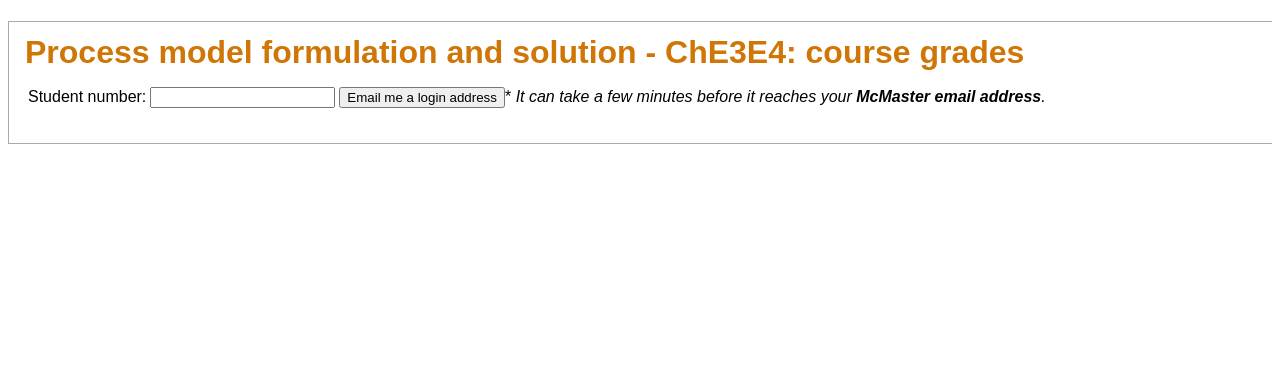
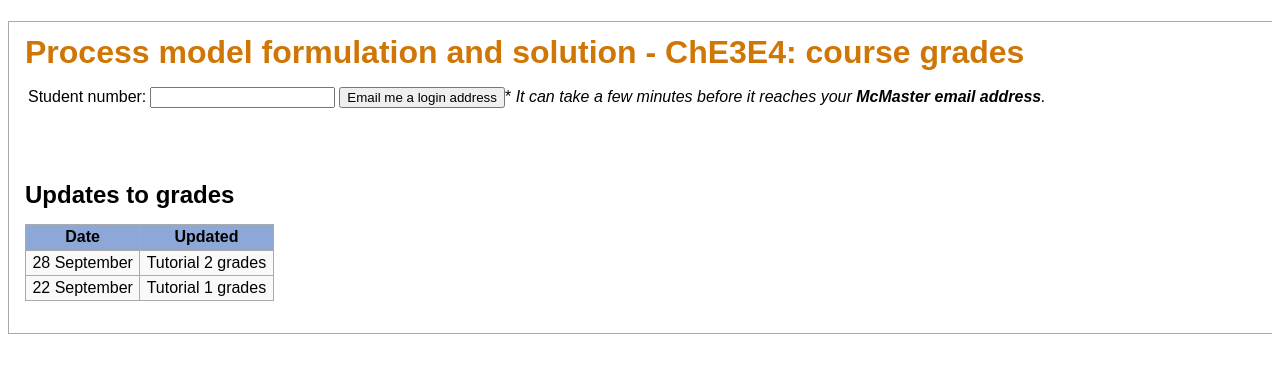
Before and after one commit to kgdunn/Django-app-grades, a Django app: template student/templates/sign_in_form.html in a window 1280 px wide. Shown: the top 373 px of the page. Run offline with Django 3.2, Linux system fonts and the light colour scheme; the template is opened without the code that fills it, so the values that code supplies are empty; some libraries are stand-ins or nearby versions.

Commit message:
Fixed weight for a,b,g systems.

```diff
--- a/importing/import_script.py
+++ b/importing/import_script.py
@@ -297,10 +297,10 @@ def process_csvfile(csvf, skip_header_rows=5, skip_header_columns=6):
                                 student_wu_grade = 1.00 * student_max_question_grade
                                 level_alpha += 1
                             elif grade_item.grade_char == 'b':
-                                student_wu_grade = 0.75 * student_max_question_grade
+                                student_wu_grade = 0.65 * student_max_question_grade
                                 level_beta += 1
                             elif grade_item.grade_char == 'g':
-                                student_wu_grade = 0.50 * student_max_question_grade
+                                student_wu_grade = 0.40 * student_max_question_grade
                                 level_gamma += 1
                     else:
                         student_wu_grade = grade_item.grade
--- a/student/templates/sign_in_form.html
+++ b/student/templates/sign_in_form.html
@@ -12,4 +12,20 @@ reaches your <b>McMaster email address</b>.</i></td>
 
 	</table>
 </form>
+
+<br><br>
+<h2>Updates to grades</h2>
+        <table class="gradetable">
+		<tr>
+			<th>Date</th>
+			<th>Updated</th>
+		</tr>
+		<tr>
+			<td>28 September</td>
+			<td>Tutorial 2 grades</td>
+		</tr>
+			<td>22 September</td>
+			<td>Tutorial 1 grades</td>
+                </tr>
+        </table>
 {% endblock %}
```
Also changed, not shown: 2 other files.
